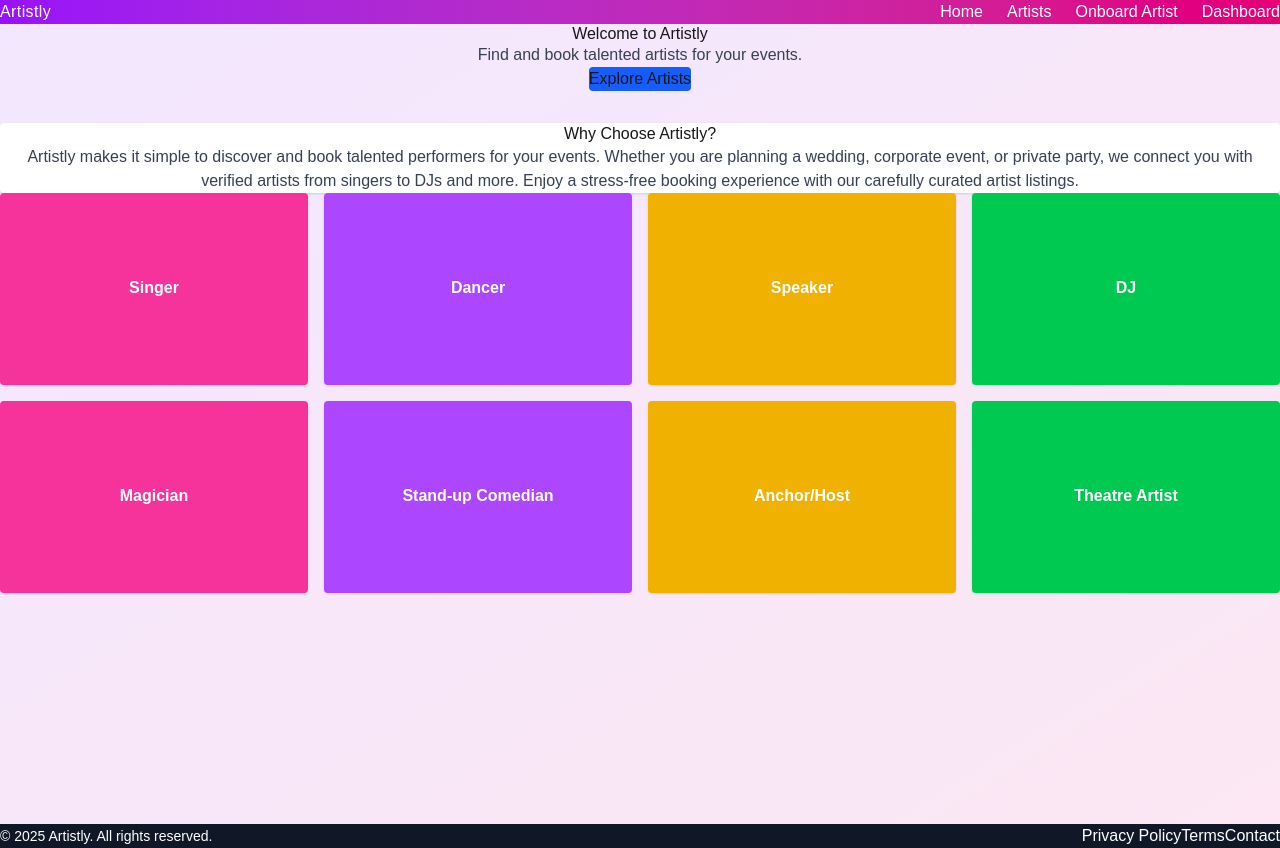
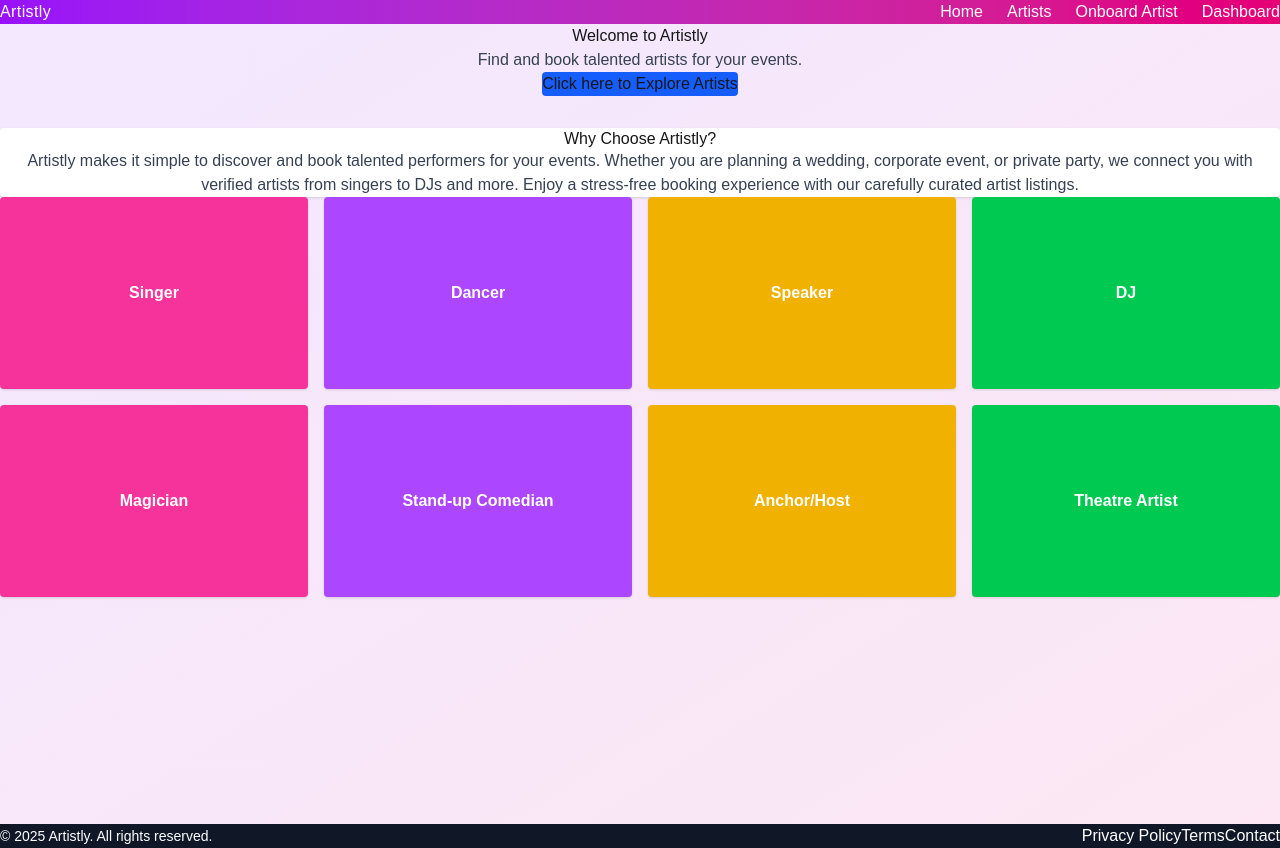
Before and after one commit to shodhan777/artistly, a Next.js app: page / in a window 1280 px wide. Built offline with nearby package versions, Linux system fonts and the light colour scheme.

Commit message:
style: update heading size and link text for improved visibility and clarity

```diff
--- a/app/page.tsx
+++ b/app/page.tsx
@@ -6,13 +6,13 @@ export default function Home() {
     <section className="text-center p-6 min-h-screen bg-gradient-to-br from-purple-100 to-pink-100">
 
       {/* Title/Introduction */}
-      <h1 className="text-3xl font-bold mb-2">Welcome to Artistly</h1>
+      <h1 className="text-10xl font-bold mb-2">Welcome to Artistly</h1>
       <p className="text-gray-700 mb-4">Find and book talented artists for your events.</p>
       <Link
         href="/artists"
         className="inline-block bg-blue-600 text-white px-5 py-2 rounded hover:bg-blue-700 transition"
       >
-        Explore Artists
+        Click here  to Explore Artists
       </Link>
       <div className="h-8"></div>
       <div className="max-w-max mx-auto bg-white p-6 rounded shadow mb-10">
```
